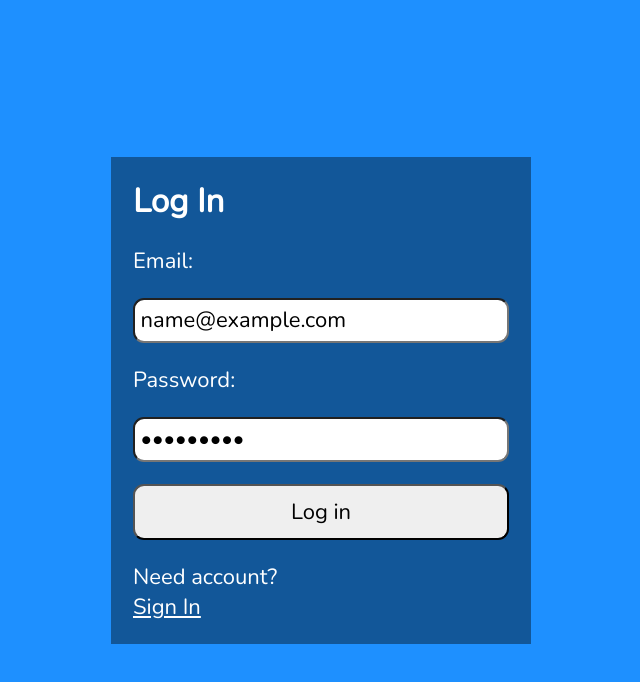
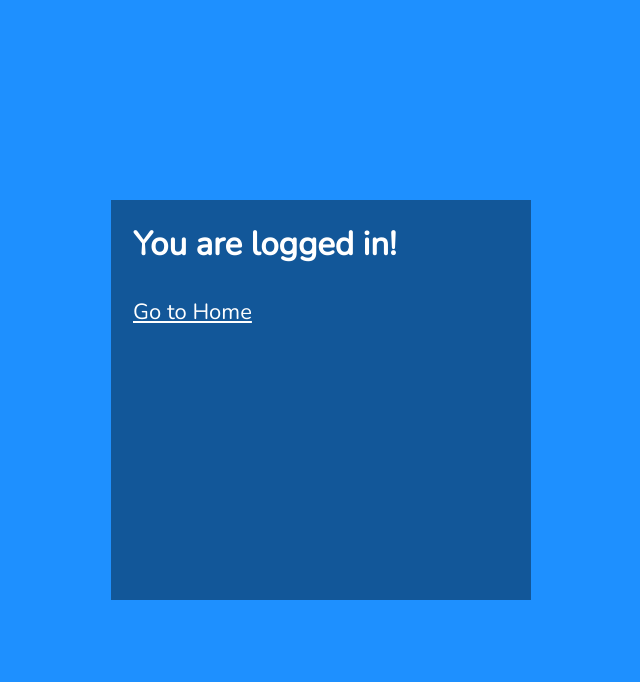
Before and after one commit to MarcinProgramista/notes_frontend, a React (Vite) app: page / in a window 1280 px wide. Both pictures are taken after typing "name@example.com", "Sample123" into the empty fields and a click on the button "Log in". Shown: the top 682 px of the page, without its empty margins (319-959 px from the left). Built offline with nearby package versions, Linux system fonts and the light colour scheme.

Commit message:
Add forlder context and put inside file AuthProvider.jsx

```diff
--- a/src/components/Login/Login.jsx
+++ b/src/components/Login/Login.jsx
@@ -34,9 +34,25 @@ const Login = () => {
 
   const handleSubmit = async (e) => {
     e.preventDefault();
+    console.log(pwd, email);
+    setEmail("");
+    setPwd("");
+    setSuccess(true);
   };
 
   return (
+    <>
+      {success ? (
+        <SectionWrapper>
+          <h1>You are logged in!</h1>
+          <br />
+          <p>
+            <StyledHrefRegisterLogin href="#">
+              Go to Home
+            </StyledHrefRegisterLogin>
+          </p>
+        </SectionWrapper>
+      ) : (
         <SectionWrapper>
           <ParagraphError ref={errRef} $errMsg={errMsg} aria-live="assertive">
             {errMsg}
@@ -68,11 +84,14 @@ const Login = () => {
             <br />
             <StyledSpanRegisterLogin className="line">
               {/*put router link here*/}
-          <StyledHrefRegisterLogin href="#">Sign In</StyledHrefRegisterLogin>
+              <StyledHrefRegisterLogin href="#">
+                Sign In
+              </StyledHrefRegisterLogin>
             </StyledSpanRegisterLogin>
           </p>
         </SectionWrapper>
+      )}
+    </>
   );
 };
-
 export default Login;
```
Also changed, not shown: src/context/AuthProvider.jsx (added, +15 -0 lines). Lines whose indentation alone changed are shown as unchanged.
